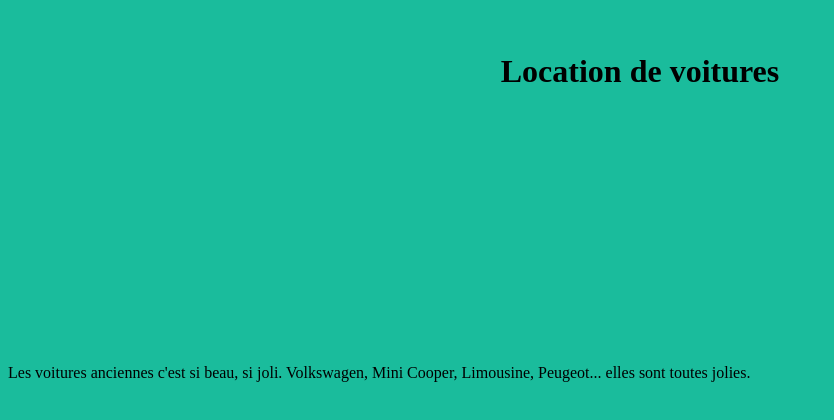
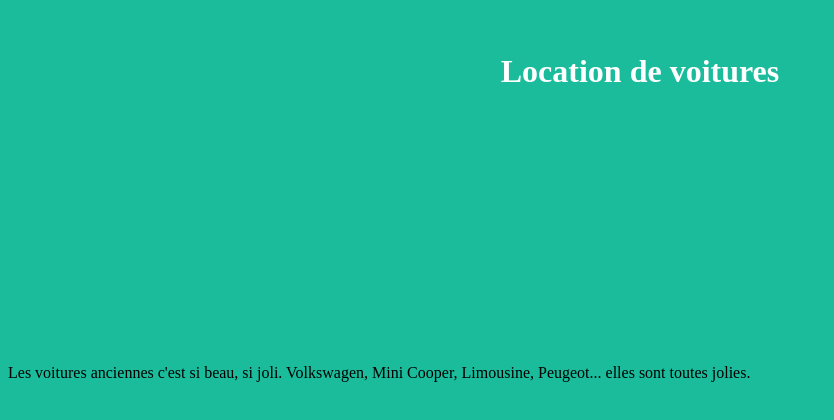
Before and after one commit to LyviaSolene/locationVoitures, a plain HTML site: page index.html in a window 1280 px wide. Shown: the part 208-628 px from the top of the page, without its empty margins (0-834 px from the left). Drawn offline with Linux system fonts and the light colour scheme.

Commit message:
modif couleur du grand titre en blanc

```diff
--- a/index.html
+++ b/index.html
@@ -9,7 +9,7 @@
 
 	<div class = "container">
 		<div class="row">
-			<h1 style = "padding-top:20%; padding-bottom:20%; text-align :center"> Location de voitures </h1>
+			<h1 style = "padding-top:20%; padding-bottom:20%; text-align :center; color:white"> Location de voitures </h1>
 		<p>
 Les voitures anciennes c'est si beau, si joli. Volkswagen, Mini Cooper, Limousine, Peugeot... elles sont toutes jolies.
 		</p>
```
